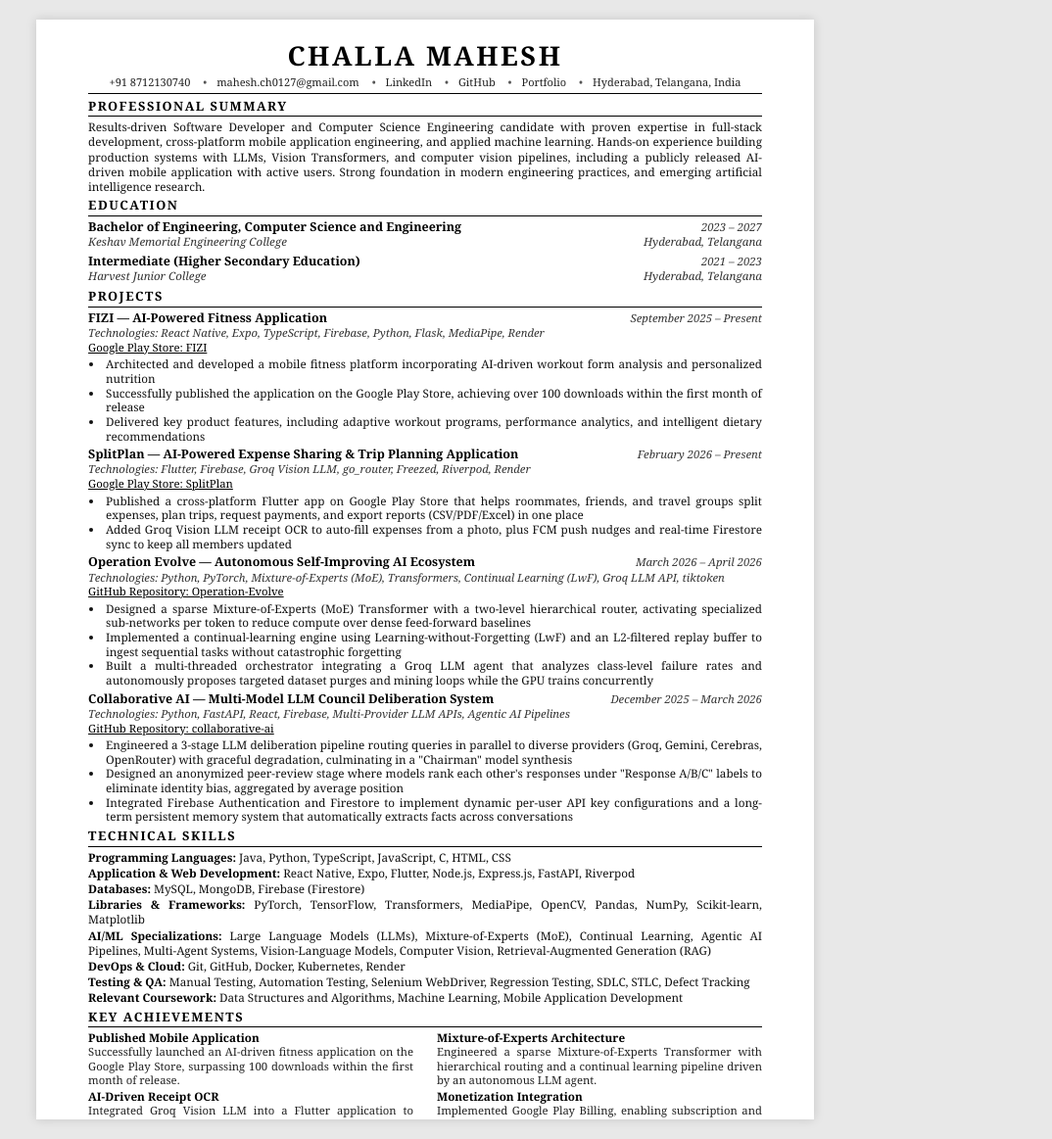
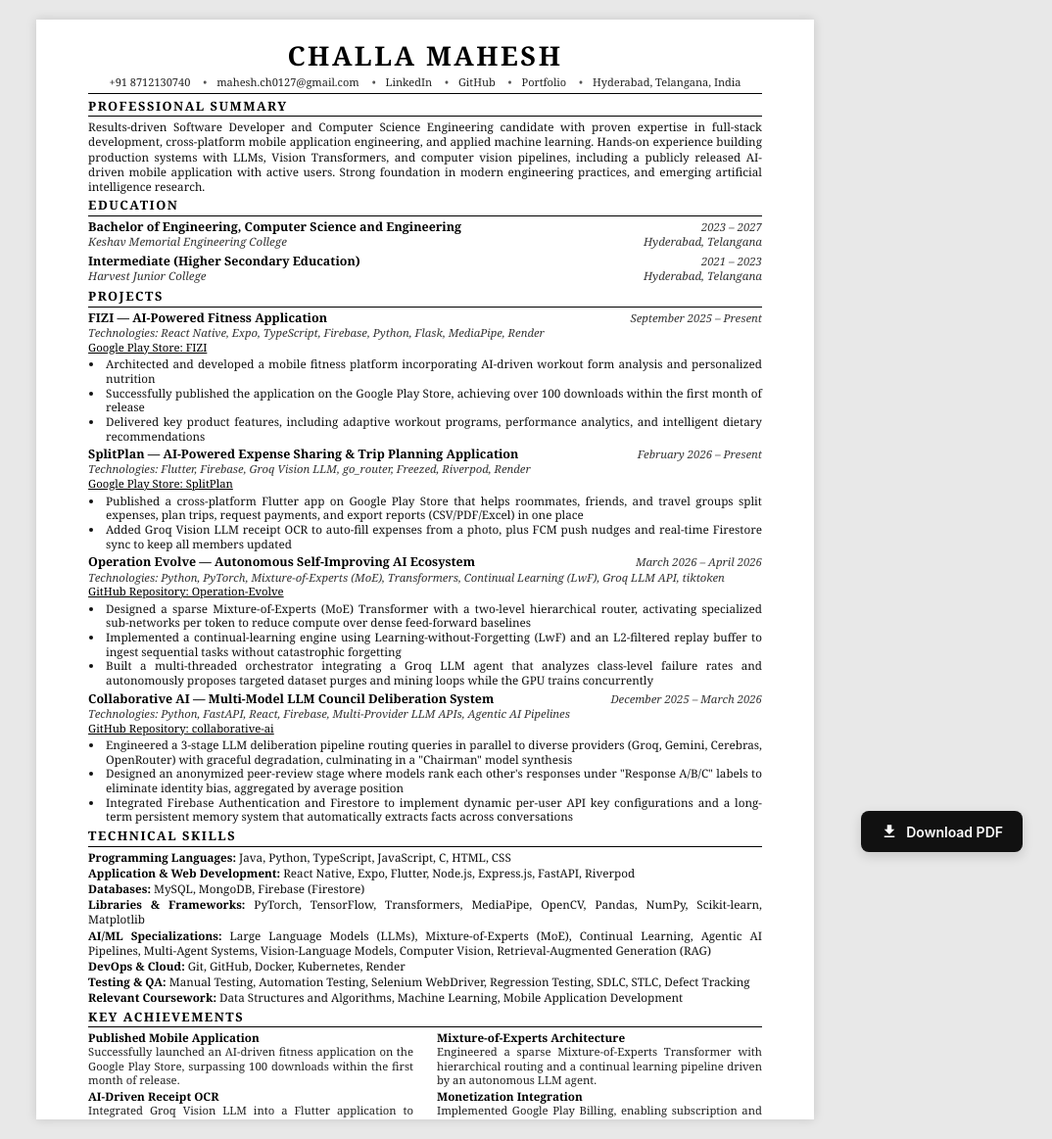
Before and after one commit to MaheshChalla2701/MaheshChalla2701.github.io, a Jekyll site: the page built from resume.html, in a window 1280 px wide. Shown: the whole page at 98% size, without its empty margins (206-1280 px from the left). Built offline with Jekyll 4.4.1, drawn with Linux system fonts in a browser that asks for light colours.

Commit message:
keeping download option for resume

```diff
--- a/profile.html
+++ b/profile.html
@@ -73,7 +73,7 @@ permalink: /profile/
           <a href="mailto:mahesh.ch0127@gmail.com" title="Email">
             <svg viewBox="0 0 24 24"><path d="M12 12.713l-11.985-9.713h23.97l-11.985 9.713zm0 2.574l-12-9.725v15.438h24v-15.438l-12 9.725z"/></svg>
           </a>
-          <a href="https://play.google.com/store/apps/details?id=com.maheshchalla.fizi" target="_blank" rel="noreferrer" title="Google Play">
+          <a href="https://play.google.com/store/apps/dev?id=8706684048615478160&hl=en_IN" target="_blank" rel="noreferrer" title="Google Play">
             <svg viewBox="0 0 24 24"><path d="M3.609 1.814L13.792 12 3.61 22.186a.996.996 0 0 1-.61-.92V2.734a1 1 0 0 1 .609-.92zm10.89 10.893l2.302 2.302-10.937 6.333 8.635-8.635zm3.199-3.198l2.807 1.626a1 1 0 0 1 0 1.73l-2.808 1.626L15.39 12l2.308-2.491zM5.864 2.658L16.802 8.99l-2.302 2.302-8.636-8.634z"/></svg>
           </a>
         </div>
--- a/resume.html
+++ b/resume.html
@@ -209,8 +209,46 @@ permalink: /resume/
             font-weight: 400;
         }
 
+        /* Download Button */
+        .download-btn {
+            position: fixed;
+            bottom: 30px;
+            right: 30px;
+            background: #111;
+            color: #fff;
+            border: none;
+            padding: 12px 20px;
+            border-radius: 8px;
+            font-family: -apple-system, BlinkMacSystemFont, 'Segoe UI', Roboto, Helvetica, Arial, sans-serif;
+            font-size: 14px;
+            font-weight: 600;
+            cursor: pointer;
+            display: flex;
+            align-items: center;
+            gap: 8px;
+            box-shadow: 0 4px 12px rgba(0,0,0,0.15);
+            transition: all 0.2s ease;
+            z-index: 1000;
+        }
+
+        .download-btn:hover {
+            background: #333;
+            transform: translateY(-2px);
+            box-shadow: 0 6px 16px rgba(0,0,0,0.2);
+        }
+
+        .download-btn svg {
+            width: 18px;
+            height: 18px;
+            fill: currentColor;
+        }
+
         /* Print */
         @media print {
+            .download-btn {
+                display: none !important;
+            }
+
             @page {
                 size: A4;
                 margin: 0;
@@ -249,6 +287,13 @@ permalink: /resume/
 </head>
 
 <body>
+
+    <button class="download-btn" onclick="window.print()" title="Download / Print as PDF">
+        <svg viewBox="0 0 24 24">
+            <path d="M19 9h-4V3H9v6H5l7 7 7-7zM5 18v2h14v-2H5z"/>
+        </svg>
+        Download PDF
+    </button>
 
     <div class="resume-container">
 
```
Also changed, not shown: assets/portfolio.css (+9 -9 lines).
